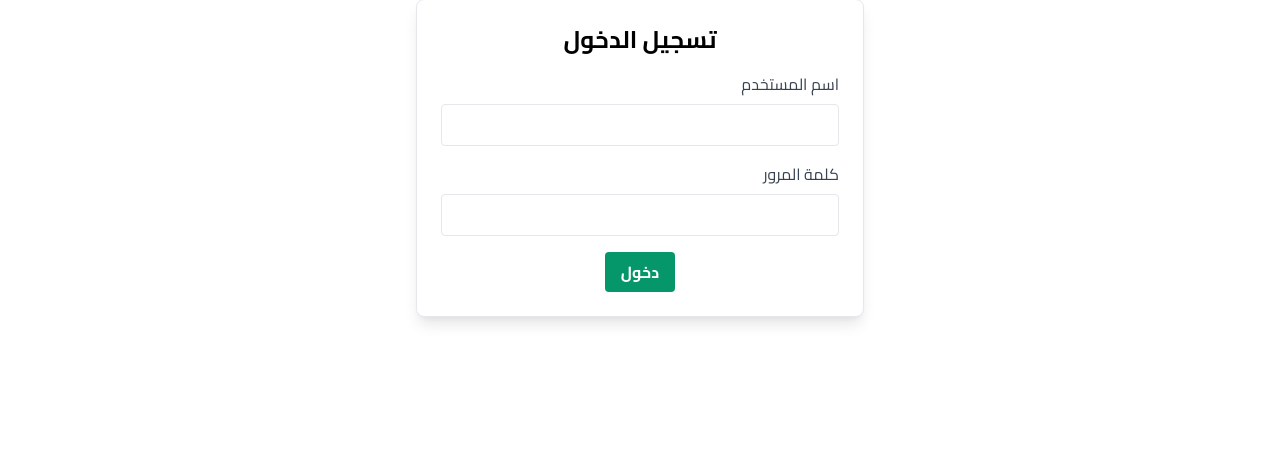
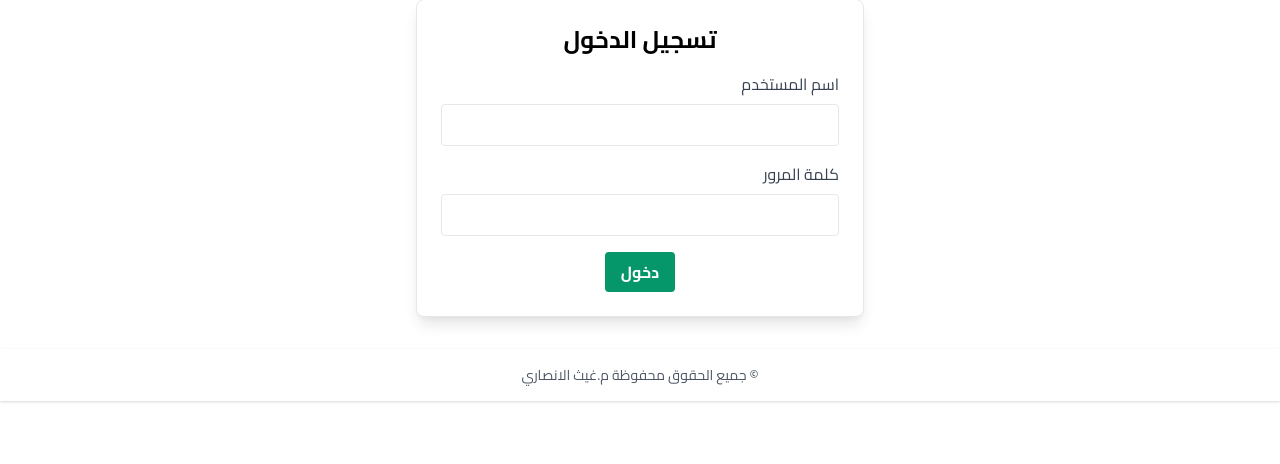
Before and after one commit to ghaithalanssari/homs, a Flask app: page /login in a window 1280 px wide. Shown: the part 33-497 px from the top of the page. Run offline with Flask 3, Linux system fonts and the light colour scheme.

Commit message:
Update login.html

```diff
--- a/templates/login.html
+++ b/templates/login.html
@@ -43,6 +43,14 @@
         </div>
       </form>
     </div>
+      <!-- Footer -->
+  <footer class="bg-white shadow mt-8">
+    <div class="container mx-auto px-4 py-4 text-center">
+      <p class="text-gray-600 text-sm">&copy; جميع الحقوق محفوظة م.غيث الانصاري</p>
+    </div>
+  </footer>
+</body>
+</html>
   </div>
 </body>
 </html>
```
